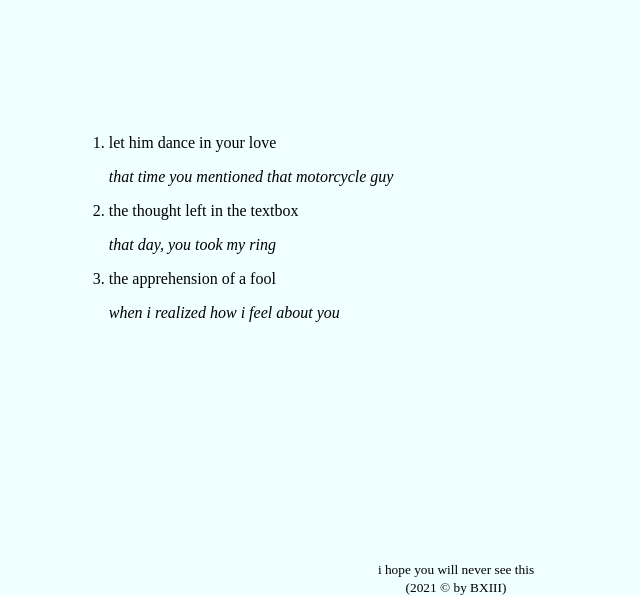
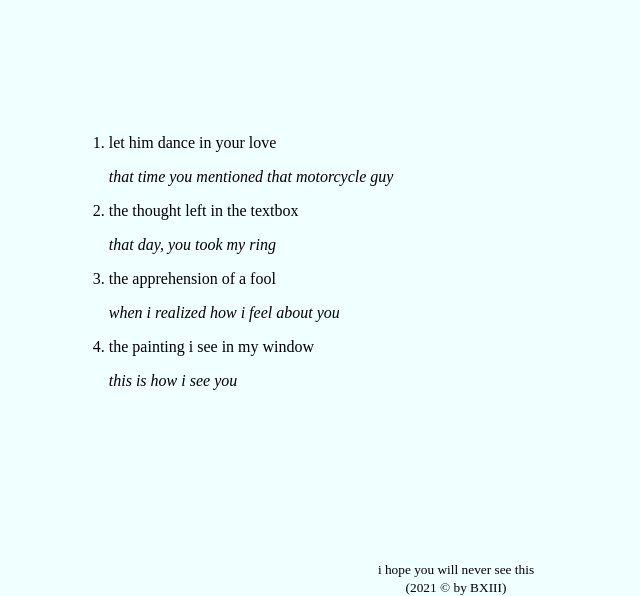
Before and after one commit to socialverse/socialverse.github.io, a plain HTML site: page index.html in a window 1280 px wide. Shown: the part 204-800 px from the top of the page, without its empty margins (192-832 px from the left). Drawn offline with Linux system fonts and the light colour scheme.

Commit message:
Update index.html

```diff
--- a/index.html
+++ b/index.html
@@ -34,6 +34,10 @@
               <a href="fool.html" title="the apprehension of a fool">the apprehension of a fool</a>
               <p>when i realized how i feel about you</p>
             </li>
+            <li class="poems">
+              <a href="painting.html" title="the painting i see in my window">the painting i see in my window</a>
+              <p>this is how i see you</p>
+            </li>
           </ol>
     </div>
   </div>
```
